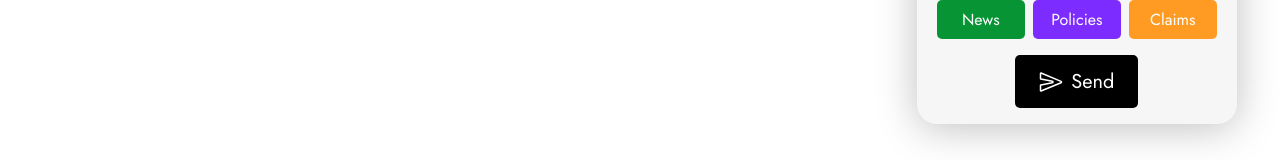
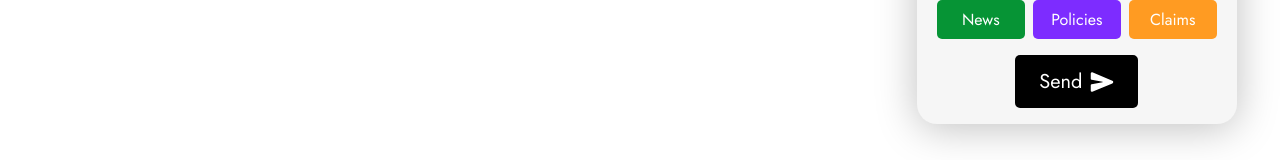
Before and after one commit to sshaik03/GooseRiverTechnologies, a React (Create React App) app in the folder client/: page / in a window 1280 px wide. Both pictures are taken after a click on the button "Compose". Shown: the part 636-796 px from the top of the page. Built offline with nearby package versions, Linux system fonts and the light colour scheme.

Commit message:
Moved some icons around

```diff
--- a/client/src/components/SideWindow.js
+++ b/client/src/components/SideWindow.js
@@ -1,6 +1,6 @@
 import React, { useState } from 'react';
 import '../css/SideWindow.css';
-import { IoStar, IoSend, IoReader, IoChevronBack, IoSendOutline } from 'react-icons/io5';
+import { IoStar, IoSend, IoReader, IoChevronBack } from 'react-icons/io5';
 
 const SideWindow = ({ headerColor, mode, setSideWindowMode }) => {
   // In normal mode, we track which sub-state is active ("stars", "sent", "drafts")
@@ -46,8 +46,8 @@ const SideWindow = ({ headerColor, mode, setSideWindowMode }) => {
               </button>
             </div>
             <button className="send-button">
-              <IoSendOutline size={24} />
               <span>Send</span>
+              <IoSend size={24} />
             </button>
           </div>
         </div>
```
